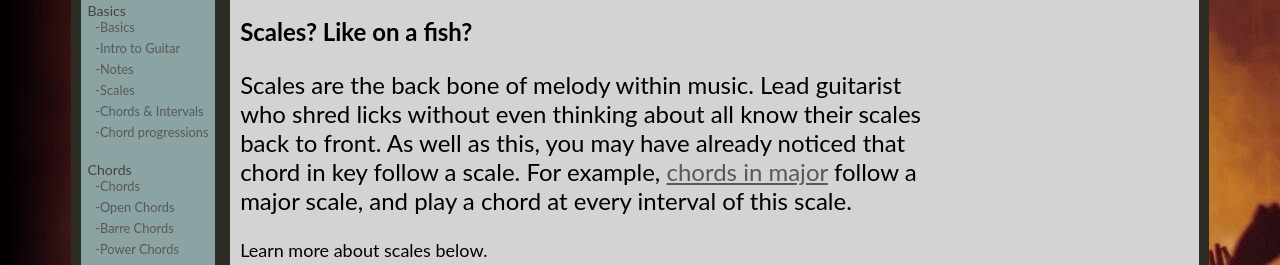
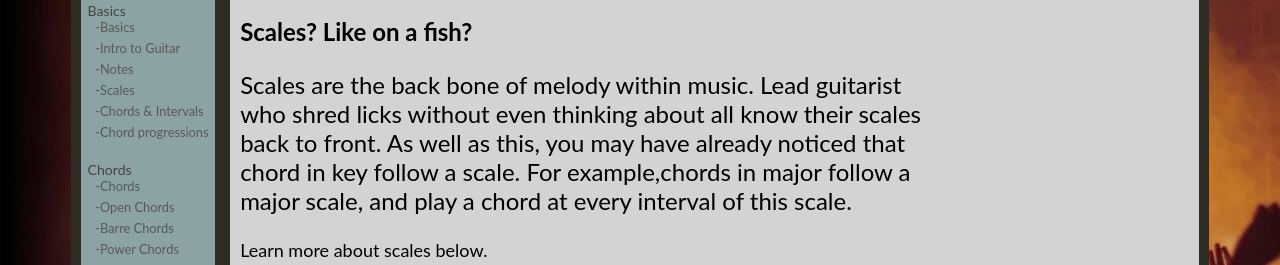
Before and after one commit to RyanButton/guitar-wiz-react, a React (Create React App) app: page /scales in a window 1280 px wide. Shown: the part 216-481 px from the top of the page. Built offline with nearby package versions, Linux system fonts and the light colour scheme.

Commit message:
fix dead link

```diff
--- a/src/Scenes/Scales/ScalesHome.tsx
+++ b/src/Scenes/Scales/ScalesHome.tsx
@@ -10,10 +10,8 @@ function Scales() {
           Scales are the back bone of melody within music. Lead guitarist who
           shred licks without even thinking about all know their scales back to
           front. As well as this, you may have already noticed that chord in key
-          follow a scale. For example,{' '}
-          <Link to="/chords-in-key/chords-in-major">chords in major</Link>{' '}
-          follow a major scale, and play a chord at every interval of this
-          scale.
+          follow a scale. For example,chords in major follow a major scale, and
+          play a chord at every interval of this scale.
         </p>
         <p className="s2">Learn more about scales below.</p>
       </div>
```
